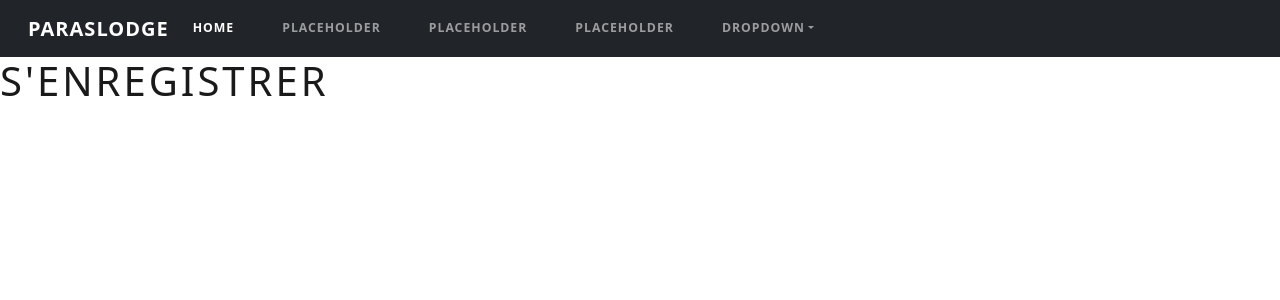
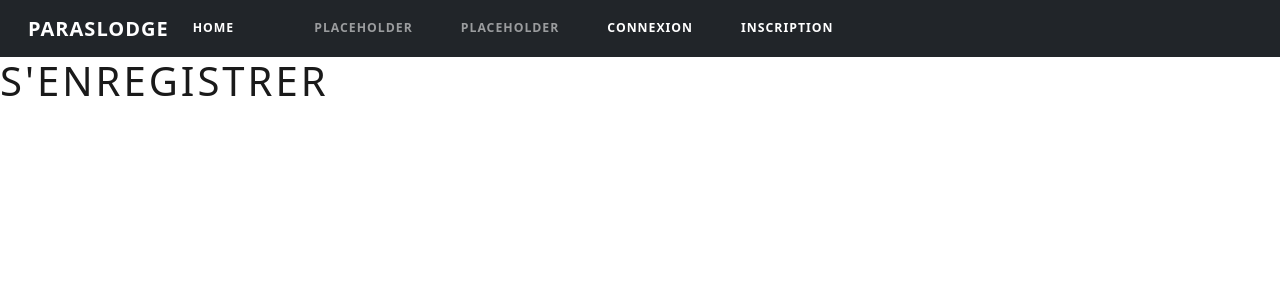
Before and after one commit to rayanSalhi/ProjectHotel, a Symfony app: template templates/registration/register.html.twig in a window 1280 px wide. Shown: the top 300 px of the page. Run offline with Twig, Linux system fonts and the light colour scheme; the template is opened without the code that fills it, so the values that code supplies are empty; some libraries are stand-ins or nearby versions.

Commit message:
modif de la view

```diff
--- a/templates/base.html.twig
+++ b/templates/base.html.twig
@@ -35,6 +35,11 @@
 								<a class="nav-link active" href="#">Home
 									<span class="visually-hidden">(current)</span>
 								</a>
+							<li class="nav-item text-white d-flex align-self-center">
+								{% if app.user %}
+										You are logged in as {{ app.user.email }}
+								{% endif %}
+							</li>
 							</li>
 							<li class="nav-item">
 								<a class="nav-link" href="#">placeholder</a>
@@ -42,10 +47,7 @@
 							<li class="nav-item">
 								<a class="nav-link" href="#">placeholder</a>
 							</li>
-							<li class="nav-item">
-								<a class="nav-link" href="#">placeholder</a>
-							</li>
-							<li class="nav-item dropdown">
+							{# <li class="nav-item dropdown">
 								<a class="nav-link dropdown-toggle" data-bs-toggle="dropdown" href="#" role="button" aria-haspopup="true" aria-expanded="false">Dropdown</a>
 								<div class="dropdown-menu">
 									<a class="dropdown-item" href="#">placeholder</a>
@@ -54,7 +56,21 @@
 									<div class="dropdown-divider"></div>
 									<a class="dropdown-item" href="#">placeholder</a>
 								</div>
-							</li>
+							</li> #}
+							<li class="nav-item active">
+							{% if app.user %}
+							<a class="nav-link" href="{{path('home')}}">Mon compte</a>
+							{% else %}
+							<a class="nav-link" href="{{path('app_login')}}">Connexion</a>
+							{% endif %}
+						</li>
+						<li class="nav-item active">
+							{% if app.user %}
+							<a class="nav-link" href="{{path('app_logout')}}">Logout</a>
+							{% else %}
+							<a class="nav-link" href="{{path('app_register')}}">Inscription</a>
+							{% endif %}
+						</li>
 						</ul>
 						{# <form class="d-flex">
 							<input class="form-control me-sm-2" type="text" placeholder="Search">
@@ -65,7 +81,10 @@
 			</nav>
 		{% endif %}
 
-		{% block body %}{% endblock %}
+		{% block body %}
+			{% block content %}
+			{% endblock %}
+		{% endblock %}
 		<script src="https://cdn.jsdelivr.net/npm/bootstrap@5.0.2/dist/js/bootstrap.bundle.min.js" integrity="sha384-MrcW6ZMFYlzcLA8Nl+NtUVF0sA7MsXsP1UyJoMp4YLEuNSfAP+JcXn/tWtIaxVXM" crossorigin="anonymous"></script>
 	</body>
 </html></body></html>
--- a/templates/registration/register.html.twig
+++ b/templates/registration/register.html.twig
@@ -6,8 +6,9 @@
 {% block body %}
 	{% block nav %}
 	{% endblock %}
+
 	<h1>S'enregistrer</h1>
-
+		{% block content %}
 			{{ form_start(registrationForm) }}
 			{# {{ form_row(registrationForm.email) }}
 						{{ form_row(registrationForm.plainPassword, {
@@ -16,4 +17,6 @@
 						{{ form_row(registrationForm.agreeTerms) }} #}
 			{#
 						<button type="submit" class="btn">Register</button> #}
-{{ form_end(registrationForm) }}{% endblock %}
+			{{ form_end(registrationForm) }}
+		{% endblock %}
+{% endblock %}
```
Also changed, not shown: templates/home/index.html.twig (+2 -8 lines), templates/security/login.html.twig (+0 -8 lines). Lines whose indentation alone changed are shown as unchanged.
